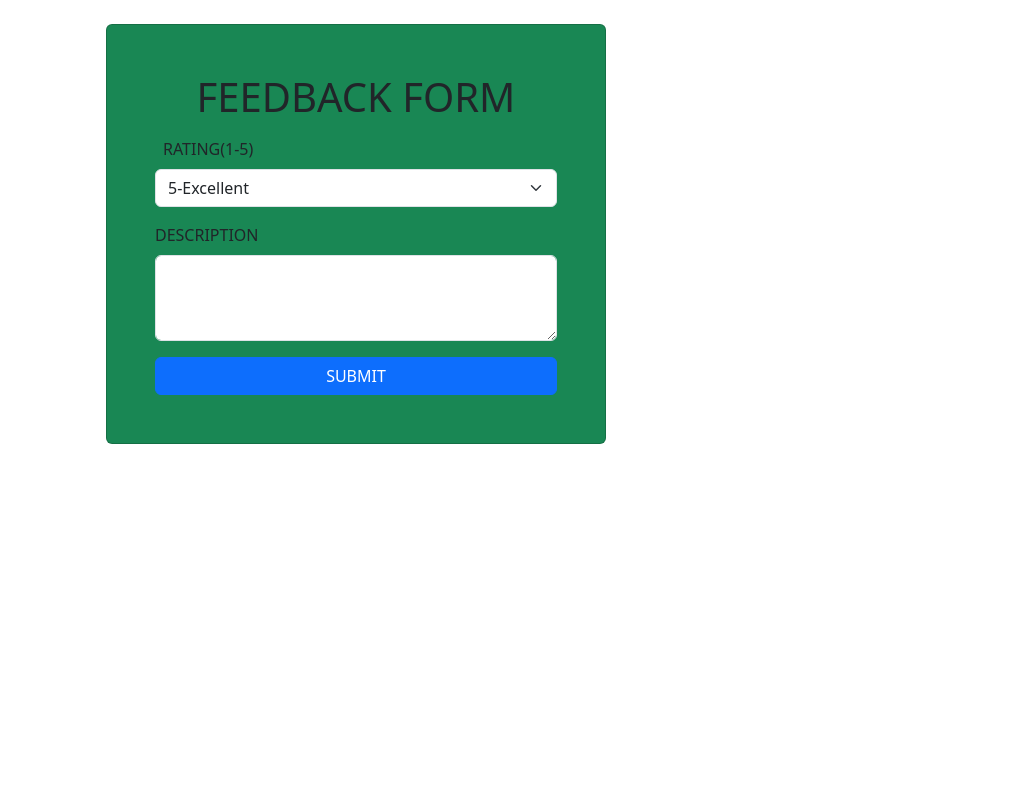
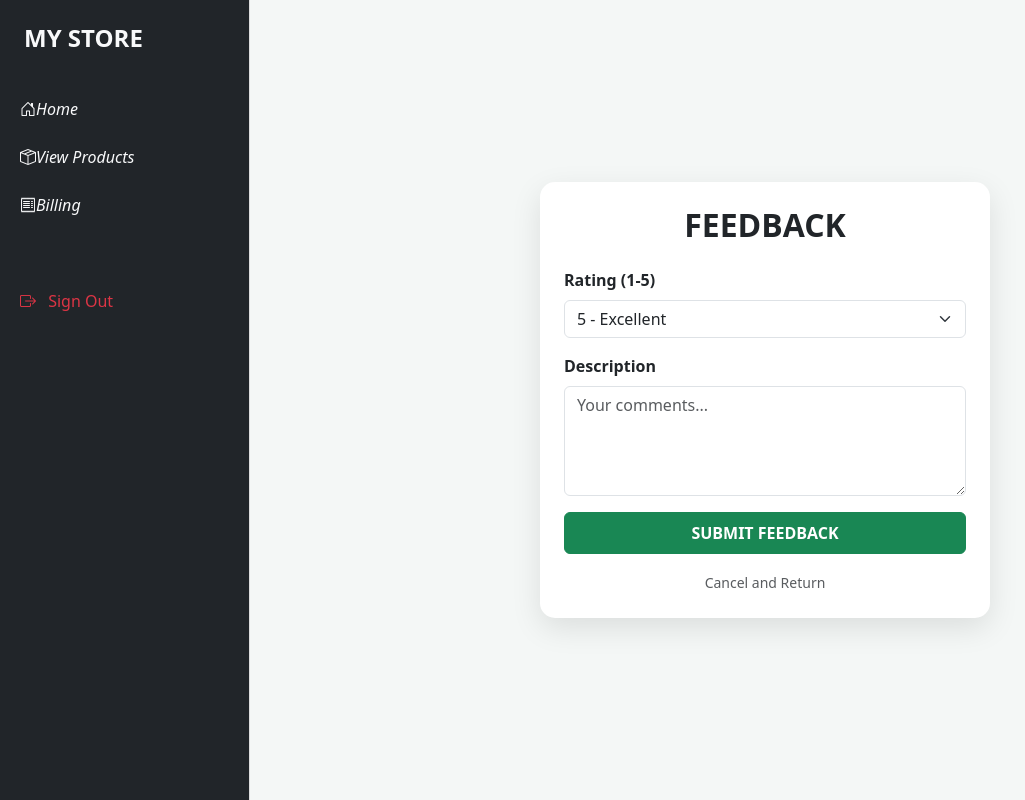
Before and after one commit to Manju192004/inventorymanagement-2026, a Flask app: page /review in a window 1280 px wide. Shown: the whole page, without its empty margins (0-1025 px from the left). Run offline with Flask 3, Linux system fonts and the light colour scheme.

Commit message:
updated my files

```diff
--- a/app.py
+++ b/app.py
@@ -1,6 +1,7 @@
 from flask import Flask, render_template, request, redirect, url_for, session
 import os
 from werkzeug.utils import secure_filename
+from flask import jsonify
 import mysql.connector
 
 app = Flask(__name__)
@@ -34,10 +35,11 @@ def login_page():
         user = cursor.fetchone()
         cursor.close()
         conn.close()
-
         if user:
             session['user'] = user['Email']
+            session['user_id'] = user['id']  # Intha line romba mukkiyam!
             session['role'] = user.get('Role', 'User')
+
 
             if session['role'] == 'Admin':
                 return redirect(url_for('viewproduct'))
@@ -81,19 +83,30 @@ def viewproduct():
     conn = get_db_connection()
     cursor = conn.cursor(dictionary=True)
 
-    # Products edukkuroom
+    # 1. Products-ah eppovum pola edukkuroom
     cursor.execute("SELECT * FROM product")
     products = cursor.fetchall()
 
-    # Feedbacks edukkuroom (Pudhu lines)
-    cursor.execute("SELECT * FROM feedback ORDER BY id DESC")
+    # 2. Feedbacks edukkuroom (JOIN use panni Names-ah edukkuroom)
+    # feedback table-la irukra user_id vechi content table-la irukra Name-ah link panrom
+    # feedback table-la irukra product_id vechi product table-la irukra product_name-ah link panrom
+    sql = """
+        SELECT f.*, c.Name as user_name, p.product_name
+        FROM feedback f
+        LEFT JOIN content c ON f.user_id = c.id
+        LEFT JOIN product p ON f.product_id = p.id
+        ORDER BY f.id DESC
+    """
+    cursor.execute(sql)
     feedbacks = cursor.fetchall()
 
     cursor.close()
     conn.close()
 
-    # Rendu data-vaiyum HTML-ku anupuroom
     return render_template("viewproduct.html", products=products, feedbacks=feedbacks)
+
+
+
 
 @app.route('/addproducts')
 def addproducts():
@@ -183,27 +196,57 @@ def cart(pid=None):
 def billing():
     return render_template('billing.html')
 
-@app.route('/review') # User intha URL-ku thaan povaanga
-def review_page():
-    return render_template('feedback.html') # Unga file peyar sariyaa irukanum
 
+# Intha mari maathunga
+@app.route('/review')
+@app.route('/review/<int:pid>')
+def review_page(pid=None):
+    # Sidebar-la irunthu vantha pid None-ah irukkum, card-la irunthu vantha ID irukkum
+    return render_template('feedback.html', product_id=pid)
 
 
 @app.route('/save_feedback', methods=['POST'])
 def save_feedback():
-    rating = request.form.get('rating')
-    description = request.form.get('description')
+    try:
+        # 1. HTML Form-la irundhu data-vai edukkurom
+        pid = request.form.get('product_id')
+        rating = request.form.get('rating')
+        description = request.form.get('description')
 
-    conn = get_db_connection()
-    cursor = conn.cursor()
-    sql = "INSERT INTO feedback (rating, description) VALUES (%s, %s)"
-    cursor.execute(sql, (rating, description))
-    conn.commit()
-    cursor.close()
-    conn.close()
+        # 2. Login-la save panna user_id-ah inga edukkurom
+        uid = session.get('user_id')
 
-    # JavaScript-ku success message anupuroom
-    return {"status": "success"}
+        # User login pannala na error kaatum
+        if not uid:
+            return jsonify({"status": "error", "message": "User not logged in! Please login first."})
+
+        # 3. Sidebar vazhiyaa vandha product_id empty-ah irukkum
+        # MySQL-la integer column-ku empty string set aagathu, so None (NULL) nu maathuroom
+        if pid == '' or pid == 'None' or pid is None:
+            final_pid = None
+        else:
+            final_pid = int(pid)
+
+        # 4. Database-la save panrom
+        conn = get_db_connection()
+        cursor = conn.cursor()
+
+        # Inga uid kattiyaayam pass pannanum (appo thaan yar feedback nu store aagum)
+        sql = "INSERT INTO feedback (product_id, user_id, rating, description) VALUES (%s, %s, %s, %s)"
+        cursor.execute(sql, (final_pid, uid, rating, description))
+
+        conn.commit()
+        cursor.close()
+        conn.close()
+
+        return jsonify({"status": "success", "message": "Feedback saved successfully!"})
+
+    except Exception as e:
+        print(f"Error: {str(e)}") # Terminal-la error-ah check panna
+        return jsonify({"status": "error", "message": str(e)})
+
+
+
 
 
 @app.route('/logout')
--- a/templates/feedback.html
+++ b/templates/feedback.html
@@ -1,96 +1,205 @@
 <!doctype html>
 <html lang="en">
   <head>
+    <meta charset="UTF-8" />
+    <meta name="viewport" content="width=device-width, initial-scale=1.0" />
+    <title>Feedback</title>
     <link
       href="https://cdn.jsdelivr.net/npm/bootstrap@5.3.0/dist/css/bootstrap.min.css"
       rel="stylesheet"
     />
+    <link
+      rel="stylesheet"
+      href="https://cdn.jsdelivr.net/npm/bootstrap-icons@1.11.1/font/bootstrap-icons.css"
+    />
+
+    <style>
+      body {
+        background-color: #f4f7f6;
+        margin: 0;
+        padding: 0;
+        display: flex; /* Sidebar and Content pakkom pakkom vara */
+        height: 100vh;
+        overflow: hidden;
+      }
+
+      /* Sidebar Style */
+      #sidebar {
+        width: 250px;
+        background: white;
+        height: 100vh;
+        border-right: 1px solid #ddd;
+        flex-shrink: 0; /* Sidebar size fixed-ah irukka */
+      }
+
+      #sidebar .nav-link {
+        color: #333;
+        padding: 12px 20px;
+        transition: 0.3s;
+      }
+
+      #sidebar .nav-link:hover,
+      #sidebar .nav-link.active {
+        background: #e9ecef;
+        color: #0d6efd;
+      }
+
+      /* Main Content Container */
+      .main-content {
+        flex-grow: 1; /* Meethi irukura space-ah content eduthukkum */
+        display: flex;
+        align-items: center; /* Vertical-ah center panna */
+        justify-content: center; /* Horizontal-ah center panna */
+        padding: 20px;
+        overflow-y: auto;
+      }
+
+      .card {
+        border: none;
+        border-radius: 15px;
+        box-shadow: 0 10px 30px rgba(0, 0, 0, 0.1);
+        width: 100%;
+        max-width: 450px; /* Card size control panna */
+      }
+
+      .bg-custom {
+        background: #198754;
+        color: white;
+      }
+    </style>
   </head>
   <body>
-    <div class="container" id="form-container">
-      <div class="card bg-success m-4 p-5" style="max-width: 500px">
-        <h1 class="text-center">FEEDBACK FORM</h1>
-        <form method="POST" action="/save_feedback" id="review">
+    <nav class="bg-dark" id="sidebar">
+      <div class="p-4">
+        <h4 class="fw-bold text-light">MY STORE</h4>
+      </div>
+      <ul class="nav flex-column">
+        <li class="nav-item">
+          <a href="{{ url_for('index') }}" class="nav-link">
+            <i class="bi bi-house-door me-2 text-light">Home</i>
+          </a>
+        </li>
+        <li class="nav-item">
+          <a href="/viewproduct" class="nav-link">
+            <i class="bi bi-box-seam me-2 text-light">View Products</i>
+          </a>
+        </li>
+        <li class="nav-item">
+          <a href="/billing" class="nav-link">
+            <i class="bi bi-receipt me-2 text-light">Billing</i>
+          </a>
+        </li>
+        <li class="nav-item">
+          <a href="/logout" class="nav-link text-danger mt-5">
+            <i class="bi bi-box-arrow-right me-2"></i> Sign Out
+          </a>
+        </li>
+      </ul>
+    </nav>
+
+    <div class="main-content">
+      <div id="form-container" class="card p-4">
+        <h2 class="text-center fw-bold mb-4">FEEDBACK</h2>
+        <form id="reviewForm">
+          <input
+            type="hidden"
+            name="product_id"
+            value="{{ product_id if product_id else '' }}"
+          />
+
           <div class="mb-3">
-            <label class="form-label m-2 w-70">RATING(1-5)</label>
+            <label class="form-label fw-semibold">Rating (1-5)</label>
             <select class="form-select" name="rating" id="ratinginput">
-              <option>5-Excellent</option>
-              <option>4-Good</option>
-              <option>3-Average</option>
-              <option>2-Poor</option>
-              <option>1-Terrible</option>
+              <option value="5">5 - Excellent</option>
+              <option value="4">4 - Good</option>
+              <option value="3">3 - Average</option>
+              <option value="2">2 - Poor</option>
+              <option value="1">1 - Terrible</option>
             </select>
           </div>
+
           <div class="mb-3">
-            <label class="form-label">DESCRIPTION</label>
+            <label class="form-label fw-semibold">Description</label>
             <textarea
-              class="form-control text-dark"
-              rows="3"
+              class="form-control"
               name="description"
               id="descinput"
-              placeholder="Tell Us About Our Service........."
+              rows="4"
+              placeholder="Your comments..."
               required
+            ></textarea>
+          </div>
+
+          <button type="submit" class="btn btn-success w-100 py-2 fw-bold">
+            SUBMIT FEEDBACK
+          </button>
+          <div class="text-center mt-3">
+            <a href="/" class="text-muted text-decoration-none small"
+              >Cancel and Return</a
             >
-            </textarea>
           </div>
-          <button type="submit" class="btn btn-primary w-100">SUBMIT</button>
         </form>
+      </div>
+
+      <div id="result-container" class="card p-4 d-none text-center">
+        <div class="mb-3">
+          <i
+            class="bi bi-check-circle-fill text-success"
+            style="font-size: 3rem"
+          ></i>
+        </div>
+        <h3 class="text-success fw-bold">Thank You!</h3>
+        <p class="text-muted">Your feedback has been recorded.</p>
+        <div class="bg-light p-3 rounded text-start mb-3">
+          <p class="mb-1">
+            <strong>Rating:</strong> <span id="showrating"></span>/5
+          </p>
+          <p class="mb-0">
+            <strong>Comment:</strong> <span id="descmsg"></span>
+          </p>
+        </div>
+        <button
+          class="btn btn-outline-success w-100 mb-2"
+          onclick="location.reload()"
+        >
+          Edit Feedback
+        </button>
+        <a href="/index" class="btn btn-success w-100">Back to Home</a>
       </div>
     </div>
 
-    <div
-      class="container mt-4 p-5 d-none d-flex"
-      id="result-container"
-      style="max-width: 500px"
-    >
-      <div
-        class="card d-flex bg-success mt-4 mb-3 justify-content-between align-items-center"
-      >
-        <h3 class="text-dark mt-2">YOUR FEEDBACK</h3>
-        <button class="btn btn-outline-dark" id="editBtn">EDIT</button>
-        <hr />
-        <p class="mb-2">
-          <strong>RATING:</strong><span id="showrating"></span>
-        </p>
-        <p><strong>Description:</strong> <span id="descmsg"></span></p>
-      </div>
-      <p class="text-center text-dark m-3">Thank you for your feedback!!!!!</p>
-    </div>
     <script>
-      const reviewform = document.getElementById("review");
-      const formcontainer = document.getElementById("form-container");
-      const resultdiv = document.getElementById("result-container");
-      const editBtn = document.getElementById("editBtn");
+      const form = document.getElementById("reviewForm");
+      const formDiv = document.getElementById("form-container");
+      const resultDiv = document.getElementById("result-container");
 
-      reviewform.onsubmit = async (e) => {
-        e.preventDefault(); // Page refresh aagadhu
+      form.onsubmit = async (e) => {
+        e.preventDefault();
+        const formData = new FormData(form);
 
-        // 1. Database-ku data anupuroom
-        const formData = new FormData(reviewform);
+        try {
           const response = await fetch("/save_feedback", {
             method: "POST",
             body: formData,
           });
 
-        const result = await response.json();
+          const data = await response.json();
 
-        if (result.status === "success") {
-          // 2. Success aana mattum result-ah kaatu
+          if (data.status === "success") {
             document.getElementById("showrating").innerText =
               document.getElementById("ratinginput").value;
             document.getElementById("descmsg").innerText =
               document.getElementById("descinput").value;
 
-          formcontainer.classList.add("d-none");
-          resultdiv.classList.remove("d-none");
-          resultdiv.classList.add("d-block");
+            formDiv.classList.add("d-none");
+            resultDiv.classList.remove("d-none");
+          } else {
+            alert("Submission failed: " + (data.message || "Unknown error"));
           }
-      };
-
-      editBtn.onclick = () => {
-        resultdiv.classList.add("d-none");
-        resultdiv.classList.remove("d-block");
-        formcontainer.classList.remove("d-none");
+        } catch (err) {
+          console.error("Error:", err);
+          alert("Could not connect to server.");
+        }
       };
     </script>
   </body>
```
Also changed, not shown: templates/index.html (+4 -5 lines), templates/viewproduct.html (+49 -140 lines). Lines whose indentation alone changed are shown as unchanged.
